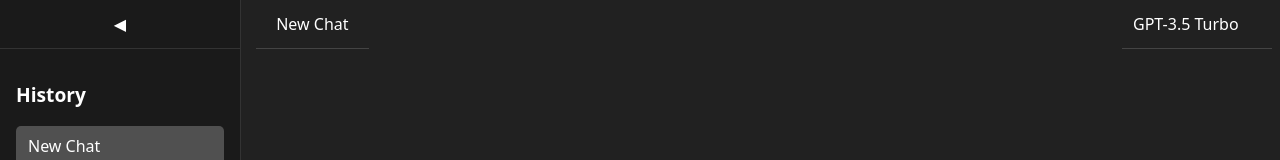
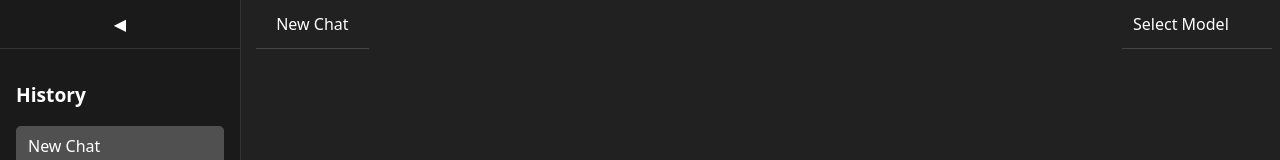
Before and after one commit to valaises/llm-chat, a React (Vite) app: page / in a window 1280 px wide. Shown: the top 160 px of the page. Built offline with nearby package versions, Linux system fonts and the light colour scheme.

Commit message:
persistent last used model id

```diff
--- a/src/ChatContext.tsx
+++ b/src/ChatContext.tsx
@@ -127,7 +127,7 @@ export const ChatProvider: React.FC<{ children: React.ReactNode }> = ({ children
       currentChatID: currentChatID,
       setCurrentChatID: updateCurrentChatId,
 
-      last_used_model: lastUsedModelID,
+      lastUsedModelID: lastUsedModelID,
       setlastUsedModelID: updateLastUsedModelID,
 
       endpointURL: endpointURL,
--- a/src/components/Chat.tsx
+++ b/src/components/Chat.tsx
@@ -12,7 +12,6 @@ interface ChatProps {
 
 export const ChatComponent: React.FC<ChatProps> = ({ sidebarOpen, ctx }) => {
   const [inputText, setInputText] = useState('');
-  const [selectedModel, setSelectedModel] = useState('gpt-3.5-turbo');
   const chatWindowRef = React.useRef<HTMLDivElement>(null);
   const textareaRef = React.useRef<HTMLTextAreaElement>(null);
 
@@ -46,7 +45,7 @@ export const ChatComponent: React.FC<ChatProps> = ({ sidebarOpen, ctx }) => {
     // Add mock AI response
     setTimeout(() => {
       const aiMessage: Message = {
-        text: `This is a sample response from the ${selectedModel} model.`,
+        text: `This is a sample response from the ${ctx.lastUsedModelID || ""} model.`,
         isUser: false,
       };
 
@@ -83,8 +82,8 @@ export const ChatComponent: React.FC<ChatProps> = ({ sidebarOpen, ctx }) => {
     <div className={`main-content ${sidebarOpen ? 'sidebar-open' : 'sidebar-closed'}`}>
       <div className="model-selector-container">
         <ModelSelector
-          selectedModel={selectedModel}
-          onModelSelect={setSelectedModel}
+          selectedModel={ctx.lastUsedModelID || ""}
+          onModelSelect={ctx.setlastUsedModelID}
         />
       </div>
       <div className="chat-container">
--- a/src/types.ts
+++ b/src/types.ts
@@ -7,7 +7,7 @@ export interface ChatContextType {
   currentChatID: string;
   setCurrentChatID: (newChatId: string) => void;
 
-  last_used_model: string | undefined;
+  lastUsedModelID: string | undefined;
   setlastUsedModelID: (newModel: string) => void;
 
   endpointURL: string | undefined;
```
